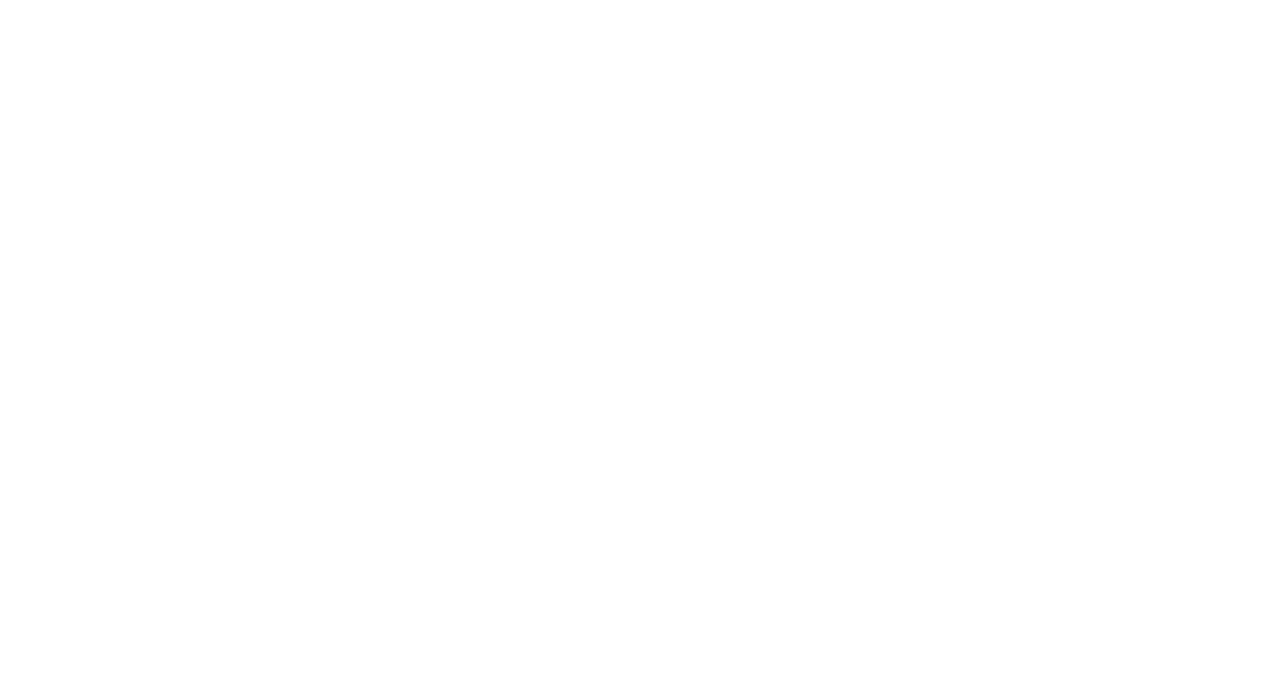
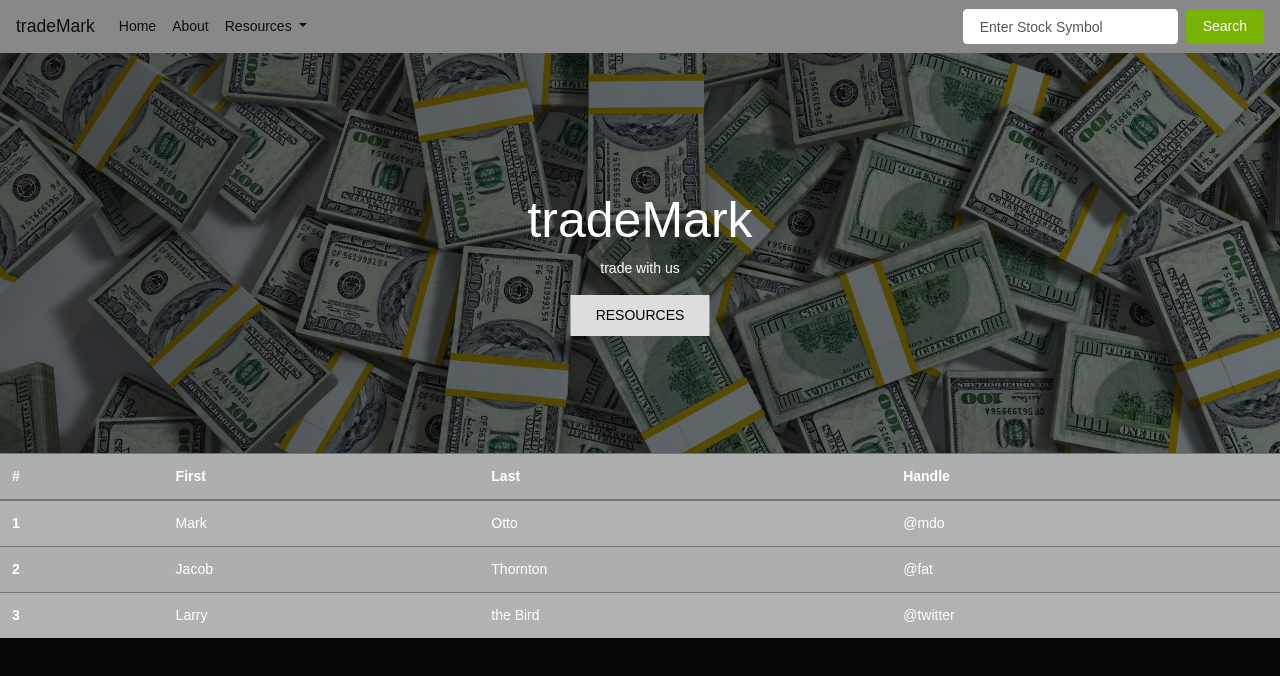
Before and after one commit to mggude/Project-1, a plain HTML site: page index.html in a window 1280 px wide. Drawn offline with nearby package versions, Linux system fonts and the light colour scheme.

Commit message:
Updating initial files

```diff
--- /dev/null
+++ b/assets/CSS/style.css
@@ -0,0 +1,43 @@
+h1 {
+    margin-top: 20px;
+}
+
+body, html {
+    height: 100%;
+    margin: 0;
+    font-family: Arial, Helvetica, sans-serif;
+}
+
+.hero-image {
+  background-image: linear-gradient(rgba(0, 0, 0, 0.5), rgba(0, 0, 0, 0.5)), url("../images/cash.jpg");
+  height: 50%;
+  background-position: center;
+  background-repeat: no-repeat;
+  background-size: cover;
+  position: relative;
+}
+
+.hero-text {
+  text-align: center;
+  position: absolute;
+  top: 50%;
+  left: 50%;
+  transform: translate(-50%, -50%);
+  color: white;
+}
+
+.hero-text button {
+  border: none;
+  outline: 0;
+  display: inline-block;
+  padding: 10px 25px;
+  color: black;
+  background-color: #ddd;
+  text-align: center;
+  cursor: pointer;
+}
+
+.hero-text button:hover {
+  background-color: #555;
+  color: white;
+}
--- a/index.html
+++ b/index.html
@@ -1,12 +1,97 @@
 <!DOCTYPE html>
 <html lang="en">
+
 <head>
     <meta charset="UTF-8">
     <meta name="viewport" content="width=device-width, initial-scale=1.0">
     <meta http-equiv="X-UA-Compatible" content="ie=edge">
-    <title>Document</title>
+    <title>trademarK</title>
+    <link rel="stylesheet" type="text/css" href="assets/css/reset.css">
+    <link href="https://stackpath.bootstrapcdn.com/bootswatch/4.1.3/cyborg/bootstrap.min.css" rel="stylesheet"
+        integrity="sha384-4DAPMwiyOJv/C/LvTiUsW5ueiD7EsaAhwUKO0Llp+fWzT40XrmAbayhVP00bAJVa" crossorigin="anonymous">
+        <!-- <link rel="stylesheet" href="https://stackpath.bootstrapcdn.com/bootstrap/4.1.3/css/bootstrap.min.css" integrity="sha384-MCw98/SFnGE8fJT3GXwEOngsV7Zt27NXFoaoApmYm81iuXoPkFOJwJ8ERdknLPMO" crossorigin="anonymous"> -->
+    <link rel="stylesheet" type="text/css" href="assets/css/style.css">
+
 </head>
+
 <body>
+    <nav class="navbar navbar-expand-lg navbar-light bg-light">
+        <a class="navbar-brand" href="#">tradeMark</a>
+        <button class="navbar-toggler" type="button" data-toggle="collapse" data-target="#navbarSupportedContent"
+            aria-controls="navbarSupportedContent" aria-expanded="false" aria-label="Toggle navigation">
+            <span class="navbar-toggler-icon"></span>
+        </button>
 
+        <div class="collapse navbar-collapse" id="navbarSupportedContent">
+            <ul class="navbar-nav mr-auto">
+                <li class="nav-item active">
+                    <a class="nav-link" href="#">Home <span class="sr-only">(current)</span></a>
+                </li>
+                <li class="nav-item active">
+                    <a class="nav-link" href="#">About</a>
+                </li>
+                <li class="nav-item active dropdown">
+                    <a class="nav-link dropdown-toggle" href="#" id="navbarDropdown" role="button" data-toggle="dropdown"
+                        aria-haspopup="true" aria-expanded="false">
+                        Resources
+                    </a>
+                    <div class="dropdown-menu" aria-labelledby="navbarDropdown">
+                        <a class="dropdown-item" href="#">Articles</a>
+                        <a class="dropdown-item" href="#">Tutorials</a>
+                        <div class="dropdown-divider"></div>
+                        <a class="dropdown-item" href="#">Glossary</a>
+                    </div>
+                </li>
+            </ul>
+            <form class="form-inline my-2 my-lg-0">
+                <input class="form-control mr-sm-2" type="search" placeholder="Enter Stock Symbol" aria-label="Search">
+                <button class="btn btn-success my-2 my-sm-0" type="submit">Search</button>
+            </form>
+        </div>
+    </nav>
+
+    <div class="hero-image">
+        <div class="hero-text">
+            <h1 style="font-size:50px">tradeMark</h1>
+            <p>trade with us</p>
+            <button>RESOURCES</button>
+        </div>
+    </div>
+
+    <table class="table table-striped table-dark">
+        <thead>
+            <tr>
+                <th scope="col">#</th>
+                <th scope="col">First</th>
+                <th scope="col">Last</th>
+                <th scope="col">Handle</th>
+            </tr>
+        </thead>
+        <tbody>
+            <tr>
+                <th scope="row">1</th>
+                <td>Mark</td>
+                <td>Otto</td>
+                <td>@mdo</td>
+            </tr>
+            <tr>
+                <th scope="row">2</th>
+                <td>Jacob</td>
+                <td>Thornton</td>
+                <td>@fat</td>
+            </tr>
+            <tr>
+                <th scope="row">3</th>
+                <td>Larry</td>
+                <td>the Bird</td>
+                <td>@twitter</td>
+            </tr>
+        </tbody>
+    </table>
+
+    <script src="https://code.jquery.com/jquery-3.3.1.slim.min.js" integrity="sha384-q8i/X+965DzO0rT7abK41JStQIAqVgRVzpbzo5smXKp4YfRvH+8abtTE1Pi6jizo" crossorigin="anonymous"></script>
+    <script src="https://cdnjs.cloudflare.com/ajax/libs/popper.js/1.14.3/umd/popper.min.js" integrity="sha384-ZMP7rVo3mIykV+2+9J3UJ46jBk0WLaUAdn689aCwoqbBJiSnjAK/l8WvCWPIPm49" crossorigin="anonymous"></script>
+    <script src="https://stackpath.bootstrapcdn.com/bootstrap/4.1.3/js/bootstrap.min.js" integrity="sha384-ChfqqxuZUCnJSK3+MXmPNIyE6ZbWh2IMqE241rYiqJxyMiZ6OW/JmZQ5stwEULTy" crossorigin="anonymous"></script>
 </body>
+
 </html>
```
Also changed, not shown: assets/CSS/reset.css (added), assets/JavaScript/app.js (added), assets/images/cash.jpg (added), 3 other files.
